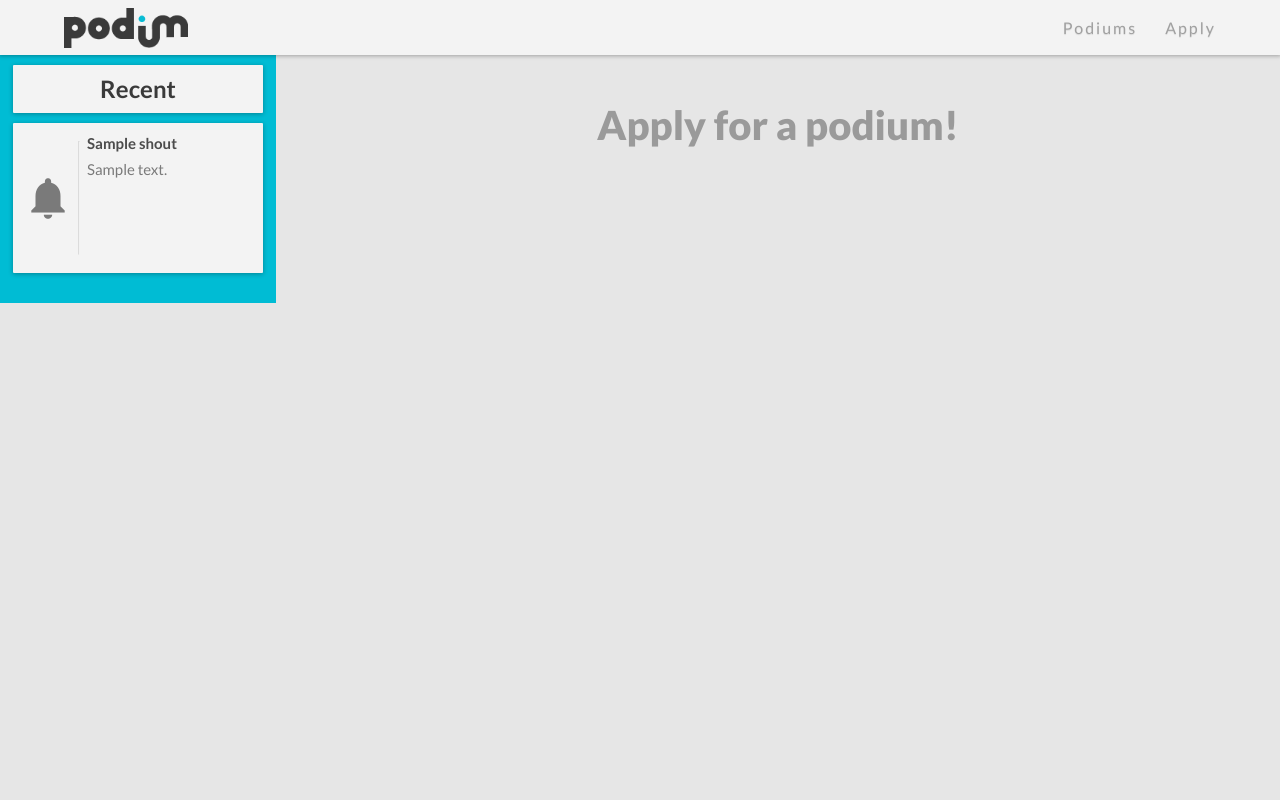
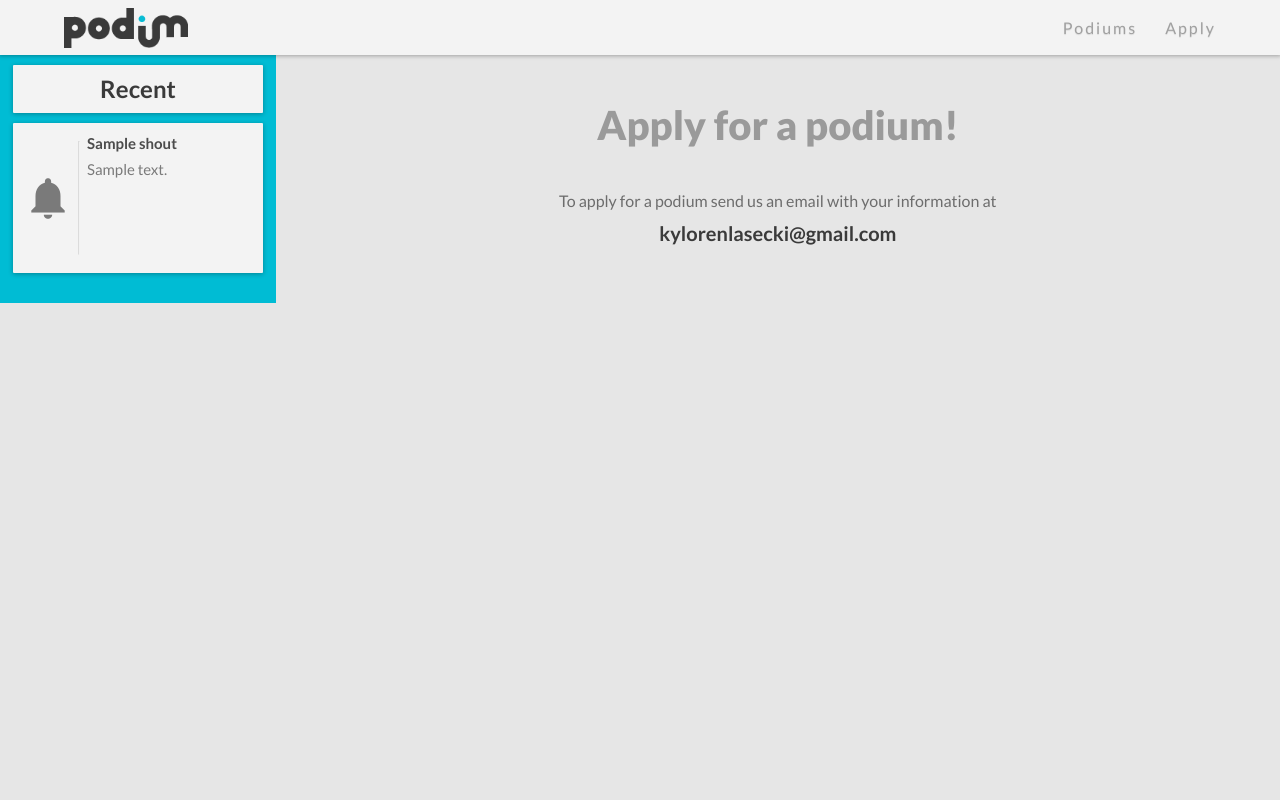
Before and after one commit to mattste/podium, a Flask app: template app/templates/apply.html in a window 1280 px wide. Run offline with Flask 2, Linux system fonts and the light colour scheme; the template is opened without the code that fills it: most values are stand-ins (such as "Sample title", 1, 10 or a date in 2020); some libraries are stand-ins or nearby versions.

Commit message:
finished apply page

```diff
--- a/app/static/css/screen.css
+++ b/app/static/css/screen.css
@@ -1191,7 +1191,7 @@ hr {
 }
 
 /* line 1, ../sass/_podiums.scss */
-.template-podiums {
+.template-podiums, .template-apply {
   width: 100%;
   display: -webkit-flex;
   display: flex;
@@ -1481,3 +1481,22 @@ hr {
   -webkit-animation-delay: 1.12s;
   animation-delay: 1.12s;
 }
+
+/* line 25, ../sass/screen.scss */
+.template-apply {
+  text-align: center;
+}
+/* line 28, ../sass/screen.scss */
+.template-apply p {
+  font-family: 'Lato', sans-serif;
+  color: #6d6d6d;
+  width: 80%;
+  font-size: 16px;
+  line-height: 32px;
+}
+/* line 34, ../sass/screen.scss */
+.template-apply p b {
+  color: #3a3a3a;
+  font-weight: 700;
+  font-size: 20px;
+}
--- a/app/static/sass/screen.scss
+++ b/app/static/sass/screen.scss
@@ -21,3 +21,21 @@
 @import "poll";
 @import "index";
 @import "podiums";
+
+.template-apply{
+	@extend .template-podiums;
+	text-align:center;
+	p{
+		@include lato;
+		color: $secondary-grey;
+		width:80%;
+		font-size: 16px;
+		line-height: 32px;
+		b{
+			color:$primary-black;
+			font-weight: 700;
+			font-size: 20px;
+
+		}
+	}
+}
--- a/app/templates/apply.html
+++ b/app/templates/apply.html
@@ -3,8 +3,12 @@
 
 {% block content %}
 
-<section class="template-podiums">
+<section class="template-apply">
 	<h1>Apply for a podium!</h1>
+	<p>
+		To apply for a podium send us an email with your information at <br><b>kylorenlasecki@gmail.com</b>
+	</p>
+
 
 </section>
 
```
Also changed, not shown: other parts of app/static/css/screen.css (+11 -11 lines).
